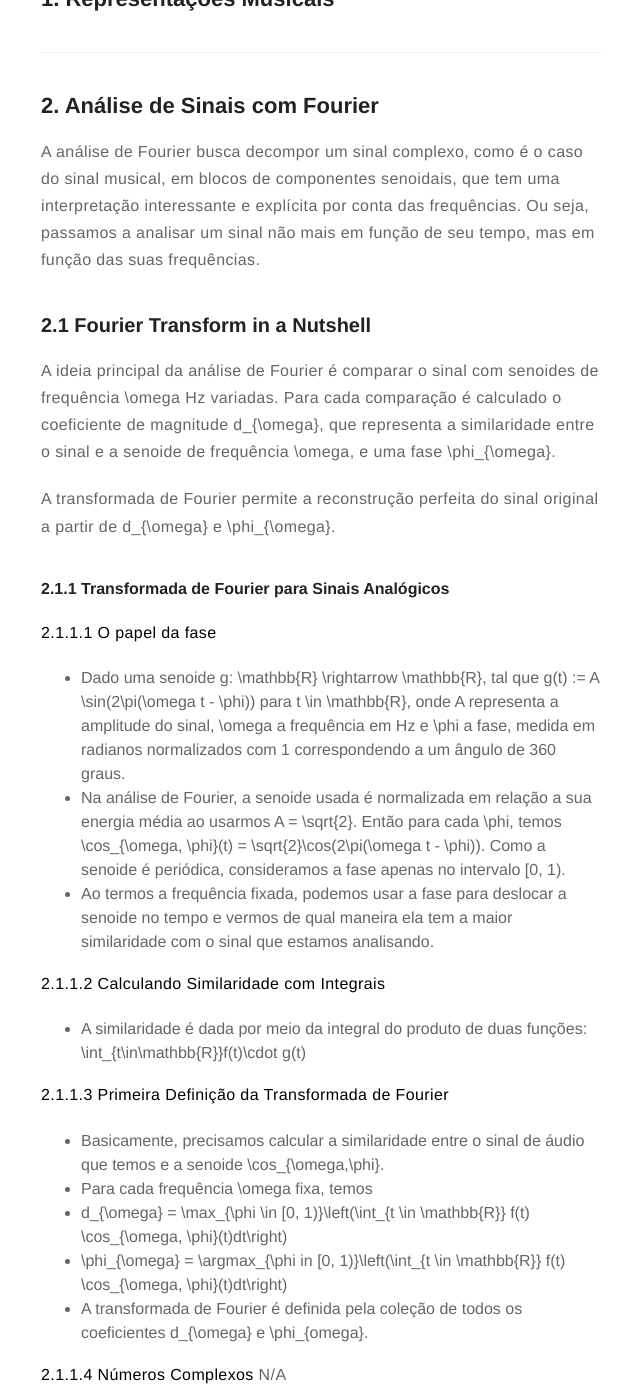
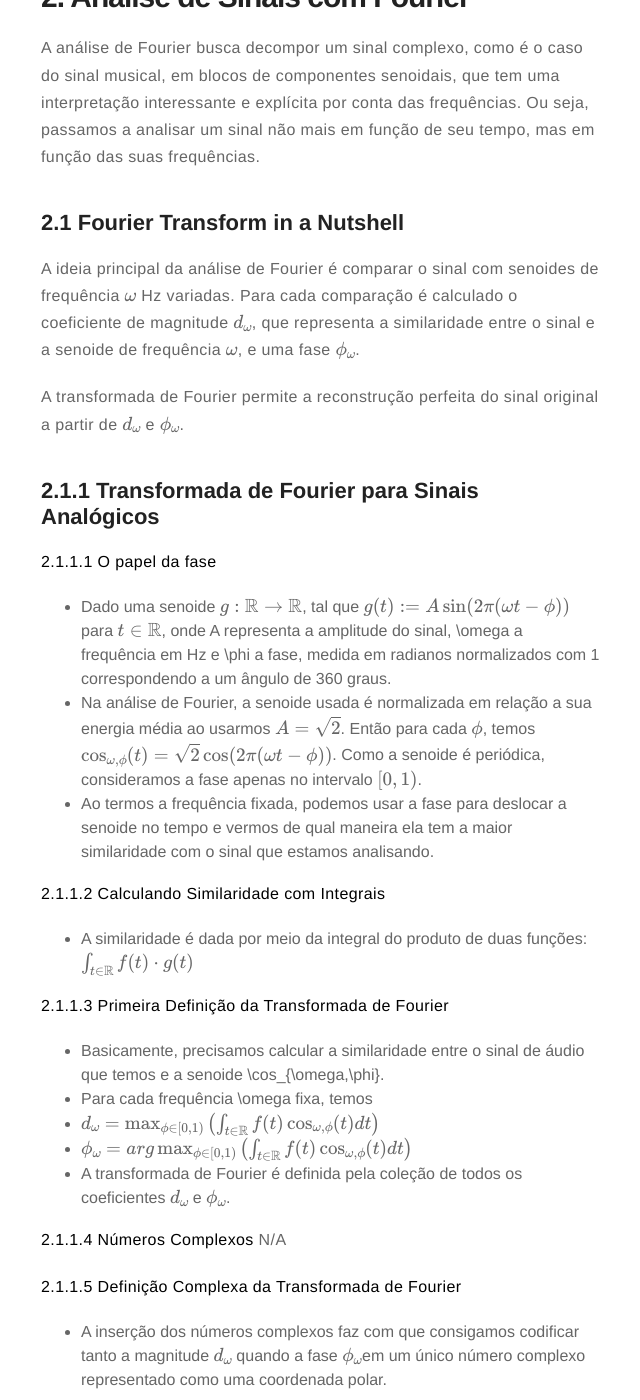
Before and after one commit to giovana-morais/giovana-morais.github.io, a Jekyll site: the page built from _posts/2020-08-14-fundamentals_of_music_processing.md, in a window 1280 px wide and 1400 px high, scrolled down 877 px. Shown: the whole window, without its empty margins (319-959 px from the left). Built offline with Jekyll 4.4.1, drawn with Linux system fonts in a browser that asks for light colours; emoji names are drawn with the system emoji font; formulas are drawn with MathJax 3; some of the changed text lies outside the part shown.

```diff
--- a/_posts/2020-08-14-fundamentals_of_music_processing.md
+++ b/_posts/2020-08-14-fundamentals_of_music_processing.md
@@ -14,78 +14,75 @@ Autor: Meinard Müller
 
 ---
 
-## Sumário
-- [Prefácio](#prefacio)
-- [1. Representações Musicais](#representacoes)
-- [2. Análise de Sinais com Fourier](#fourier)
-- [3. Sincronização de Música](#sincronizacao)
-- [4. Análise de Estrutura Musical](#analise-estrutura)
-- [5. Reconhecimento de Acordes](#reconhecimento-acordes)
-- [6. Tempo e Marcação de Beat](#tempo)
+# Sumário
+- [1. Representações Musicais](#1-representacoes-musicais)
+- [2. Análise de Sinais com Fourier](#2-análise-de-sinais-com-fourier)
+- [3. Sincronização de Música](#3-sincronização-de-música)
+- [4. Análise de Estrutura Musical](#4-análise-de-estrutura-musical)
+- [5. Reconhecimento de Acordes](#5-reconhecimento-de-acordes)
+- [6. Tempo e Marcação de Beat](#6-tempo-e-marcação-de-beat)
 - [7. Content-Based Audio Retrieval](#content-retrieval)
 - [8. Musically Informed Audio Decomposition](#audio-decomposition)
 
 ---
 
-## Prefácio
+# 1. Representações Musicais
 ---
-## 1. Representações Musicais
----
-## 2. Análise de Sinais com Fourier
+# 2. Análise de Sinais com Fourier
 
 A análise de Fourier busca decompor um sinal complexo, como é o caso do sinal
 musical, em blocos de componentes senoidais, que tem uma interpretação interessante
 e explícita por conta das frequências. Ou seja, passamos a analisar um sinal não
 mais em função de seu tempo, mas em função das suas frequências.
 
-### 2.1 Fourier Transform in a Nutshell
+## 2.1 Fourier Transform in a Nutshell
 
 A ideia principal da análise de Fourier é comparar o sinal com senoides de frequência
-\omega Hz variadas. Para cada comparação é calculado o coeficiente de magnitude d_{\omega},
-que representa a similaridade entre o sinal e a senoide de frequência \omega,
-e uma fase \phi_{\omega}.
+$\omega$ Hz variadas. Para cada comparação é calculado o coeficiente de magnitude $d_{\omega}$,
+que representa a similaridade entre o sinal e a senoide de frequência $\omega$,
+e uma fase $\phi_{\omega}$.
 
 A transformada de Fourier permite a reconstrução perfeita do sinal original a partir
-de d_{\omega} e \phi_{\omega}.
+de $d_{\omega}$ e $\phi_{\omega}$.
 
-#### 2.1.1 Transformada de Fourier para Sinais Analógicos
+## 2.1.1 Transformada de Fourier para Sinais Analógicos
 
 **2.1.1.1 O papel da fase**
 
-* Dado uma senoide g: \mathbb{R} \rightarrow \mathbb{R}, tal que
-g(t) := A \sin(2\pi(\omega t - \phi)) para t \in \mathbb{R}, onde A representa
+* Dado uma senoide $g: \mathbb{R} \rightarrow \mathbb{R}$, tal que
+$g(t) := A \sin(2\pi(\omega t - \phi))$ para $t \in \mathbb{R}$, onde A representa
 a amplitude do sinal, \omega a frequência em Hz e \phi a fase, medida em
 radianos normalizados com 1 correspondendo a um ângulo de 360 graus.
 * Na análise de Fourier, a senoide usada é normalizada em relação a sua energia
-média ao usarmos A = \sqrt{2}. Então para cada \phi, temos
-\cos_{\omega, \phi}(t) = \sqrt{2}\cos(2\pi(\omega t - \phi)). Como a senoide é
-periódica, consideramos a fase apenas no intervalo [0, 1).
+média ao usarmos $A = \sqrt{2}$. Então para cada $\phi$, temos
+$\cos_{\omega, \phi}(t) = \sqrt{2}\cos(2\pi(\omega t - \phi))$. Como a senoide é
+periódica, consideramos a fase apenas no intervalo $[0, 1)$.
 * Ao termos a frequência fixada, podemos usar a fase para deslocar a senoide
 no tempo e vermos de qual maneira ela tem a maior similaridade com o sinal que
 estamos analisando.
 
 **2.1.1.2 Calculando Similaridade com Integrais**
 * A similaridade é dada por meio da integral do produto de duas funções:
-\int_{t\in\mathbb{R}}f(t)\cdot g(t)
+$\int_{t\in\mathbb{R}}f(t)\cdot g(t)$
 
 **2.1.1.3 Primeira Definição da Transformada de Fourier**
 * Basicamente, precisamos calcular a similaridade entre o sinal de áudio que
 temos e a senoide \cos_{\omega,\phi}.
 * Para cada frequência \omega fixa, temos
-* d_{\omega} = \max_{\phi \in [0, 1)}\left(\int_{t \in \mathbb{R}} f(t) \cos_{\omega, \phi}(t)dt\right)
-* \phi_{\omega} = \argmax_{\phi in [0, 1)}\left(\int_{t \in \mathbb{R}} f(t) \cos_{\omega, \phi}(t)dt\right)
-* A transformada de Fourier é definida pela coleção de todos os coeficientes d_{\omega} e \phi_{omega}.
+* $d_{\omega} = \max_{\phi \in [0, 1)}\left(\int_{t \in \mathbb{R}} f(t) \cos_{\omega, \phi}(t)dt\right)$
+* $\phi_{\omega} = arg\max_{\phi \in [0, 1)}\left(\int_{t \in \mathbb{R}} f(t) \cos_{\omega, \phi}(t)dt\right)$
+* A transformada de Fourier é definida pela coleção de todos os coeficientes $d_{\omega}$ e $\phi_{\omega}$.
 
 **2.1.1.4 Números Complexos**
 N/A
 
 **2.1.1.5 Definição Complexa da Transformada de Fourier**
 * A inserção dos números complexos faz com que consigamos codificar tanto a
-magnitude d_{\omega} quando a fase \phi_{\omega} em um único número complexo
+magnitude $d_{\omega}$ quando a fase $\phi_{\omega} $em um único número complexo
 representado como uma coordenada polar.
 
 ---
-## 3. Sincronização de Música
+# 3. Sincronização de Música
 
 Música pode ser descrita e representada de diferentes formas, como partituras,
 representações simbólicas e gravações, que abrem espaço para diferentes
@@ -133,7 +130,7 @@ Tem esse [vídeo perfeito](https://www.youtube.com/watch?v=FmwpkdcAXl0) do próp
 Müller sobre tempo e beat tracking. :top:
 
 
-### 6.1 Detecção de onsets
+## 6.1 Detecção de onsets
 
 Definições:
 - **ataque**: momento no qual o som aumenta, o que tipicamente
@@ -154,7 +151,7 @@ em sua energia. Ainda mais complexo quando há música polifônica. Esses casos
 requerem métodos mais refinados.
 
 
-#### 6.1.1 Métodos baseados em energia
+## 6.1.1 Métodos baseados em energia
 * Aproveitar que algumas notas representam o aumento súbito de energia pra
 fazer a análise de energia do sinal procurando por aumentos repentinos.
 * Uso de janelamento pra encontrar picos locais. Geralmente com trechos de
@@ -169,7 +166,7 @@ mudança de escala ou de compressão logarítmica. A desvantagem dessa abordagem
 energia, uma vez que sua variação acaba enganando o método de detecção, que
 entende vários onsets em vez de apenas um.
 
-#### 6.1.2 Métodos baseados em espectro
+## 6.1.2 Métodos baseados em espectro
 * Música polifônica dificulta a tarefa uma vez que eventos de baixa intensidade
 podem estar mascarados atrás de eventos de alta intensidade. Além disso, há o
 vibrato, que pode ser até mais forte que o ataque de outras notas. Por isso, métodos
@@ -252,7 +249,7 @@ Essa categoria de tempograma geralmente indica os harmônicos do tempo, mas
 suprime os subharmônicos. Em aplicações práticas, só o intervalo entre 30 e
 600 BPM (extremos inclusos é coberto), devido à nossa percepção de tempo.
 
-#### 6.2.3 Tempograma de autocorrelação
+## 6.2.3 Tempograma de autocorrelação
 
 A autocorrelação é uma ferramente pra indicar a similaridade de um sinal
 com ele mesmo com um deslocamento (_shift_) no eixo do tempo.  Também é conhecido
@@ -260,33 +257,41 @@ como produto interno deslizante.
 
 É definido por
 
-R_{xx}(l) = \sum_{m \in Z) x(m)x(m-l),
+$R_{xx}(l) = \sum_{m \in Z} x(m)x(m-l)$,
 
 onde l é o deslocamento no tempo, conhecido também por _lag_.
 
-* R_{xx}(l) é máxima pra l = 0;
+* $R_{xx}(l)$ é máxima pra l = 0;
 * A autocorrelação grande pra um dado _lag_ indica a periodicidade do sinal naquele período
 de tempo
 
+Aplicar apenas um valor de _lag_ na autocorrelação faz com que só saibamos a semelhança do
+sinal com ele mesmo para aquele valor, por isso existe a _short-time autocorrelation_, que é
+calculada para um número variável de lags
+
+$A(n, l) = \sum_{m \in Z} \Delta(m)w(m-n)\Delta(m-l)w(m-n-l)$
+
+Essa representação é uma representação tempo-lag e precisa ser convertia para
+tempo-bpm pra conseguirmos estimar o tempo.
 
 
-#### 6.2.4 Tempograma de cíclico
+## 6.2.4 Tempograma  cíclico
 
-### 6.3 Beat and Pulse Tracking
-#### 6.3.1 Predominant Local Pulse
+## 6.3 Beat and Pulse Tracking
+## 6.3.1 Predominant Local Pulse
 
 PLP é uma melhoria da função novidade, que consegue recuperar os valores de onsets
 mais suaves, também se comportando bem em relação às mudanças locais de tempo ao escolher
 o nível de pulso predominante do trecho do sinal.
 A amplitude da curva do PLP representa a confiança naquela taxa de beats.
 
-#### 6.3.2 Beat Tracking by Dynamic Programming
-#### 6.3.3 Adaptative Windowing
+## 6.3.2 Beat Tracking by Dynamic Programming
+## 6.3.3 Adaptative Windowing
 
-### 6.4 Further Notes
+## 6.4 Further Notes
 
 ---
 
-## 7. Content-Based Audio Retrieval
+# 7. Content-Based Audio Retrieval
 ---
-## 8. Musically Informed Audio Decomposition
+# 8. Musically Informed Audio Decomposition
```
Also changed, not shown: other parts of _posts/2020-08-14-fundamentals_of_music_processing.md (+25 -25 lines).
